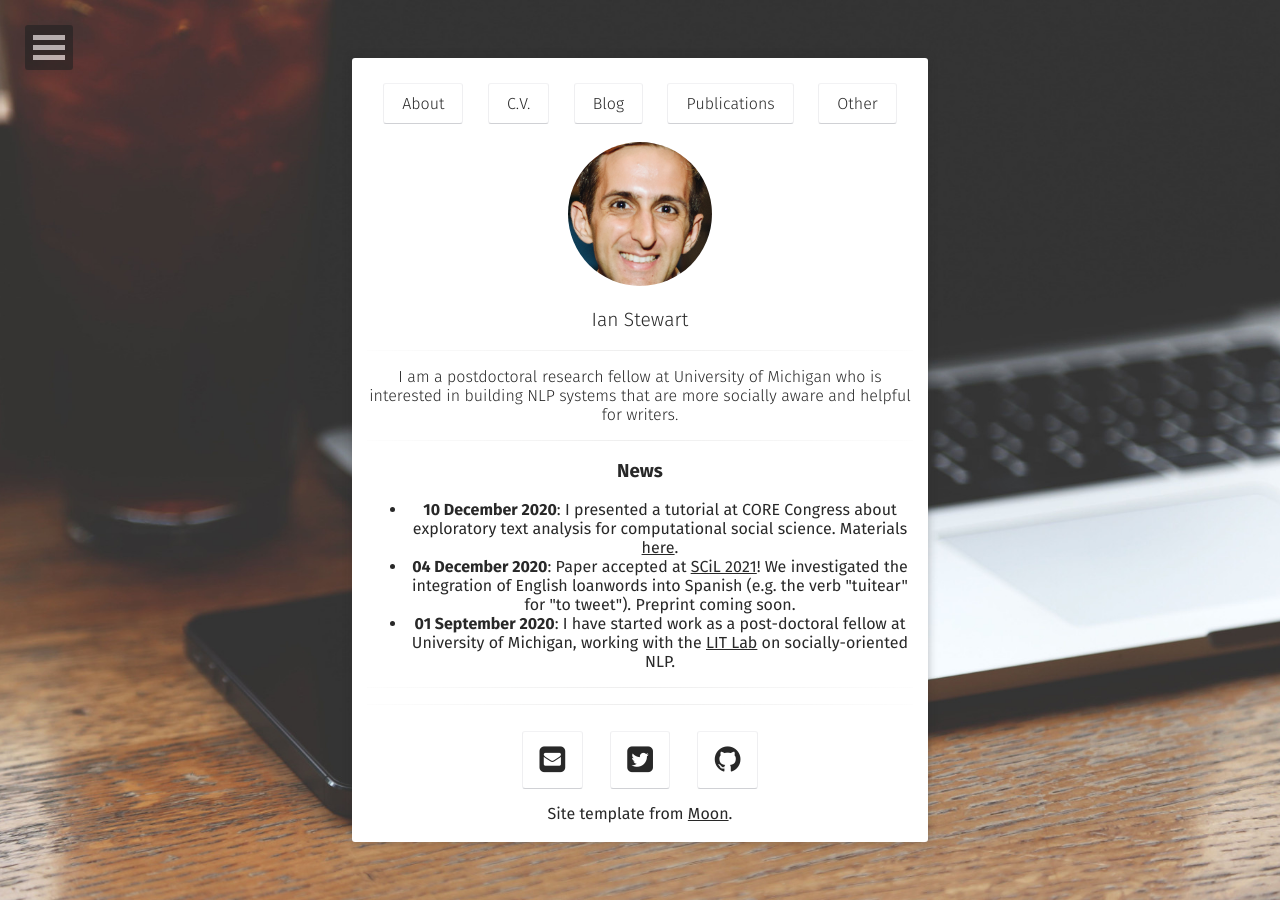
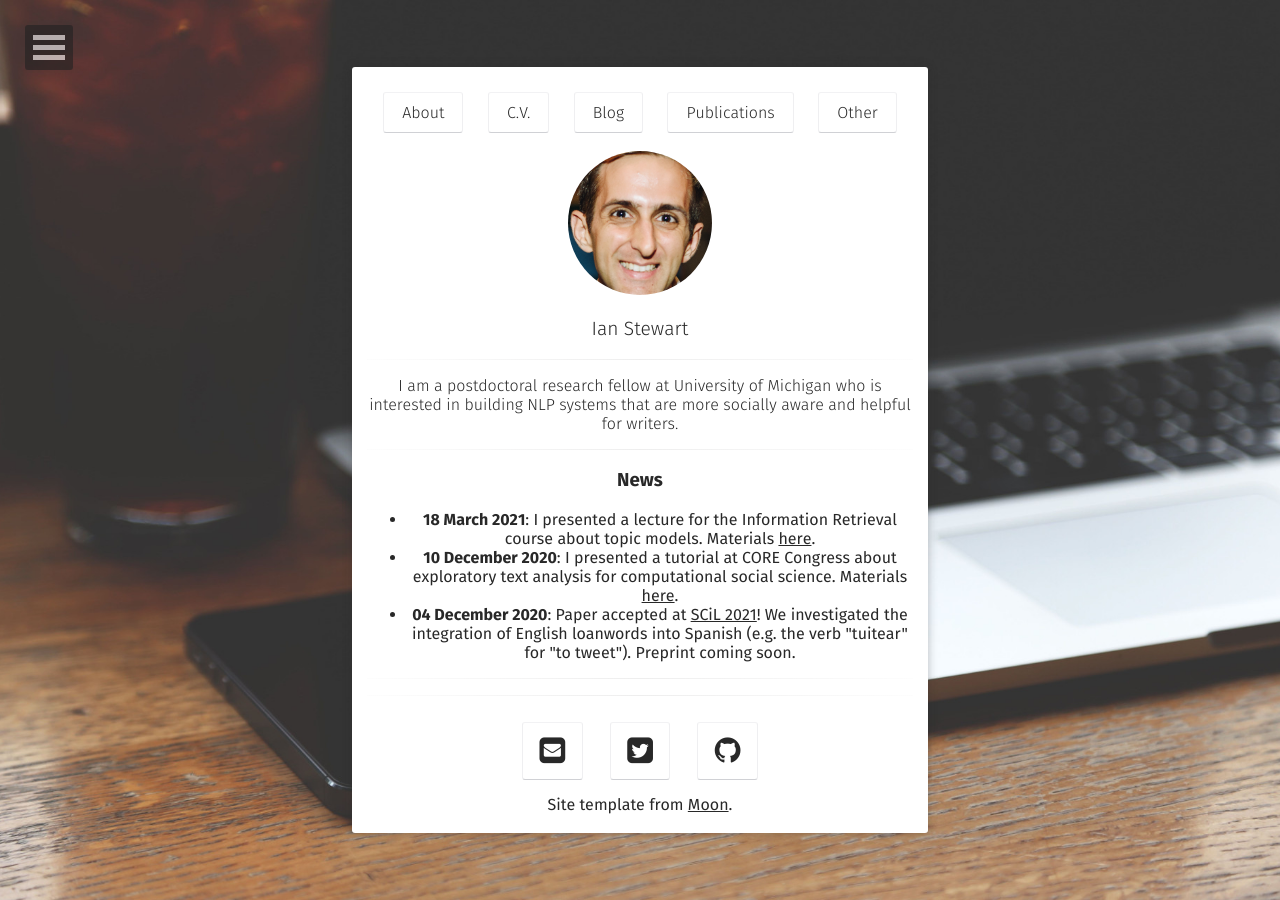
Before and after one commit to ianbstewart/ianbstewart.github.io, a Jekyll site: the page built from index.html, in a window 1280 px wide. Built offline with Jekyll 4.4.1, drawn with Linux system fonts in a browser that asks for light colours; some web fonts are replaced.

Commit message:
updated topic model link

```diff
--- a/_layouts/home.html
+++ b/_layouts/home.html
@@ -37,9 +37,9 @@ layout: compress
                  <hr class="hr-line">
                  <h3><b>News</b></h3>
                 <ul>
+                    <li><b>18 March 2021</b>: I presented a lecture for the Information Retrieval course about topic models. Materials <a href="https://docs.google.com/presentation/d/1ygOIzor_QTAspI3J7BsLVuZXFUFitbIe4ufzbRieros/">here</a>.
                     <li><b>10 December 2020</b>: I presented a tutorial at CORE Congress about exploratory text analysis for computational social science. Materials <a href="https://github.com/ianbstewart/CORE_tutorial_2020">here</a>.
                     <li><b>04 December 2020</b>: Paper accepted at <a href="https://blogs.umass.edu/scil/scil-2021-call-for-papers/">SCiL 2021</a>! We investigated the integration of English loanwords into Spanish (e.g. the verb "tuitear" for "to tweet"). Preprint coming soon.
-                    <li><b>01 September 2020</b>: I have started work as a post-doctoral fellow at University of Michigan, working with the <a href="https://lit.eecs.umich.edu/">LIT Lab</a> on socially-oriented NLP.
                 </ul>
                  <hr class="hr-line">
                  {% include social-links.html %}
```
